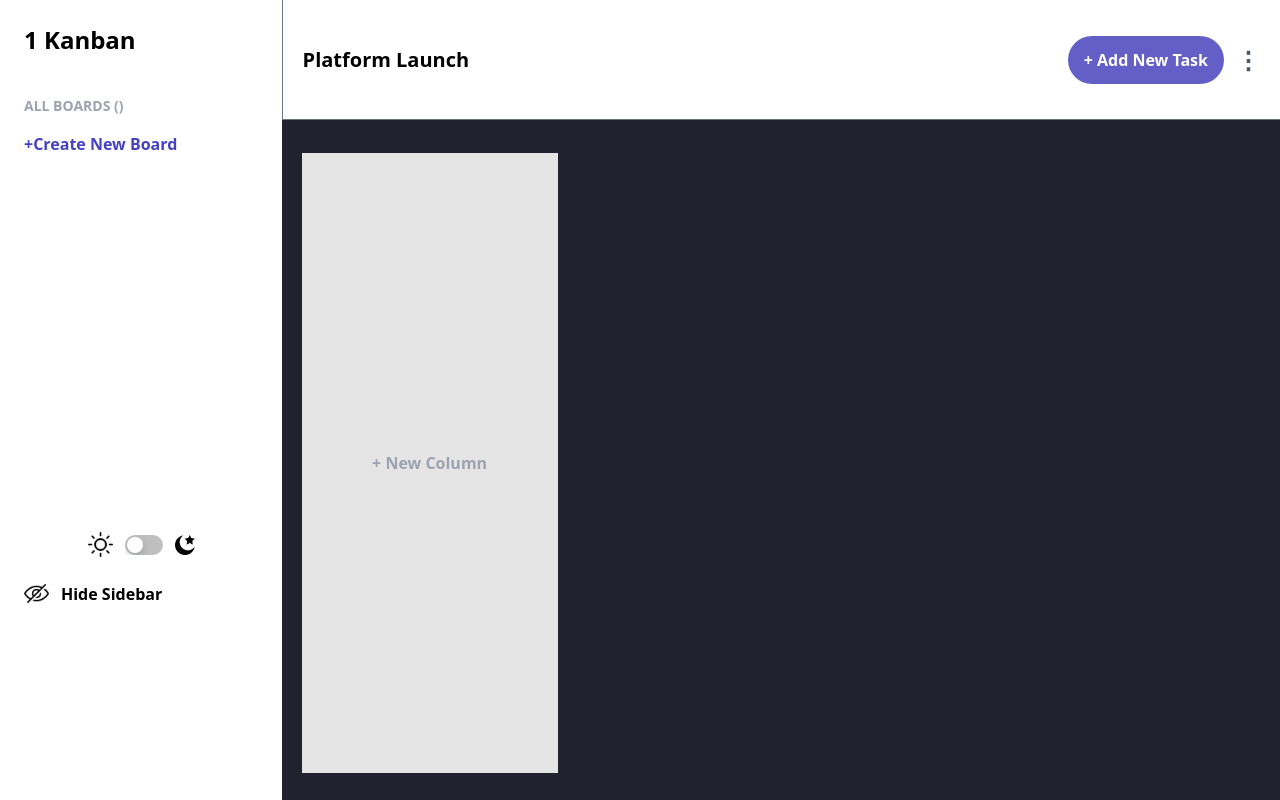
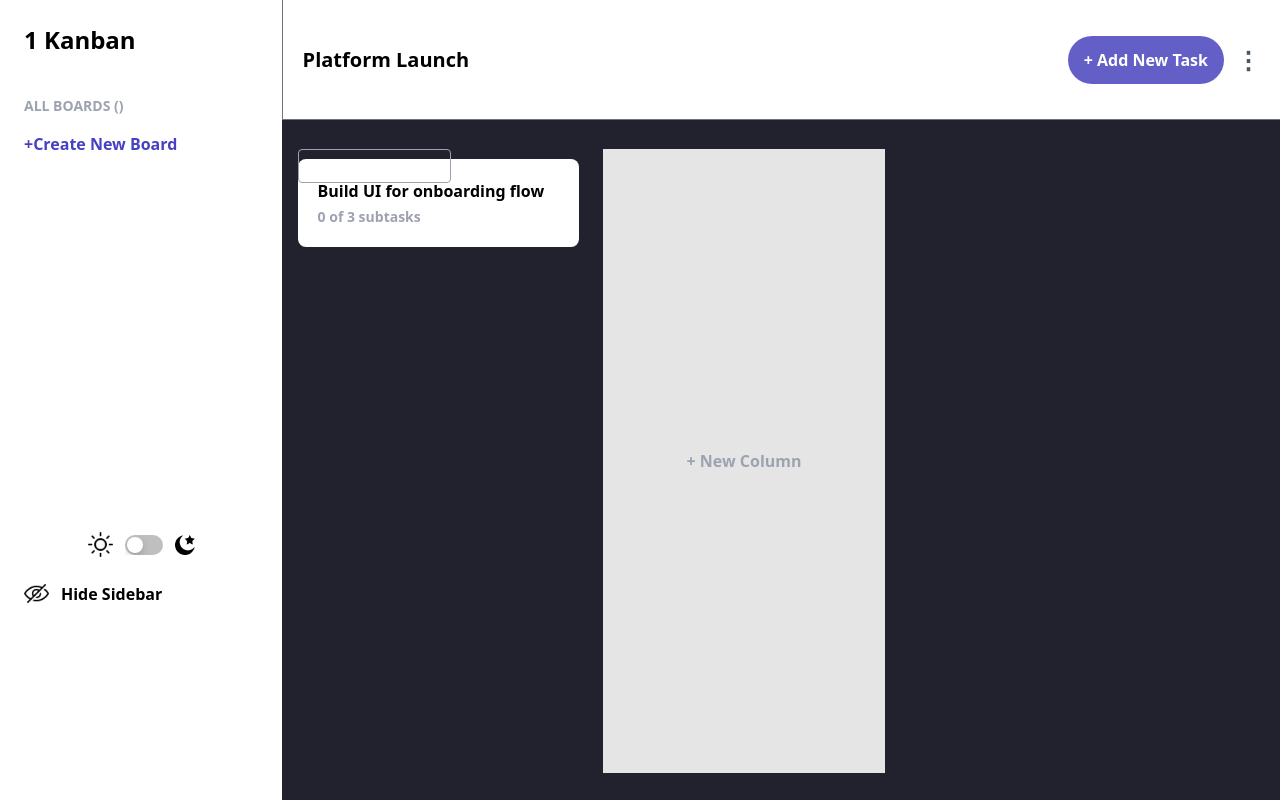
Before and after one commit to FelipeTDR31/TODO, a Next.js app in the folder frontend/: page /1 in a window 1280 px wide. Built offline with nearby package versions, Linux system fonts and the light colour scheme.

Commit message:
added column and task components and create task template

```diff
--- a/frontend/src/app/[user]/page.tsx
+++ b/frontend/src/app/[user]/page.tsx
@@ -6,11 +6,14 @@ import SunImg from "@/utils/images/sun.png";
 import MoonImg from "@/utils/images/moon.png";
 import HideImg from "@/utils/images/hide.png";
 import React, { useEffect, useState } from "react";
+import Column from "@/components/Column";
+import { Input } from "@/utils/Tags/Input";
 
 export default function UserPage({ params }: { params: { user: string } }) {
     const [mode, setMode] = useState<"light" | "dark">(
         typeof window !== "undefined" ? localStorage.getItem("theme") as ("light" | "dark") : "dark"
     );
+    const [showAddNewTask, setShowAddNewTask] = useState(false);
 
     const toggleMode = (e : any) => {
         const newMode = mode === "light" ? "dark" : "light";
@@ -94,7 +97,7 @@ export default function UserPage({ params }: { params: { user: string } }) {
             <div className={`cDiv font-bold flex items-center justify-between p-5 border-b border-l border-gray-500 w-[78vw] h-[15vh] ${mode === "dark" ? "bg-secondary-dark" : "bg-secondary-light"}`}>
                 <h1 className={`text-xl ${mode === "dark" ? "text-white" : "text-black"}`}>Platform Launch</h1>
                 <div className="flex gap-3 items-center">
-                    <button className="bg-button font-bold text-base p-3 px-4 rounded-3xl">+ Add New Task</button>
+                    <button className="bg-button font-bold text-base p-3 px-4 rounded-3xl" onClick={() => setShowAddNewTask(!showAddNewTask)}>+ Add New Task</button>
                     <div className="dropdown">
                         <button className="text-gray-600 text-2xl">&#8942;</button>
                         <div className="dropdown-content">
@@ -106,9 +109,52 @@ export default function UserPage({ params }: { params: { user: string } }) {
                 </div>
             </div>
 
-            <div className="main-content h-[80vh] pl-5 pt-5">
-                <button className={`h-full w-[20vw] font-bold ${mode === "dark" ? "text-gray-500 bg-[#24242F]" : "text-gray-400 bg-[#E5E5E5]"} hover:opacity-90`}>+ New Column</button>
+            <div className="main-content h-[80vh] pl-4 pt-4 flex gap-6">
+                <Column mode={mode} />
+                <button className={`h-full w-[22vw] font-bold ${mode === "dark" ? "text-gray-500 bg-[#24242F]" : "text-gray-400 bg-[#E5E5E5]"} hover:opacity-90`}>+ New Column</button>
             </div>
+
+          {
+            showAddNewTask ?
+            <div className={`flex flex-col p-5 gap-4 absolute top-[5vh] left-[35vw] w-[30vw] h-[90vh] z-10 rounded-md ${mode === "dark" ? "bg-secondary-dark" : "bg-secondary-light"}`}>
+              <h1 className={`font-semibold text-xl ${mode === "dark" ? "text-white" : "text-black"}`}>New Task</h1>
+              <form className="flex flex-col gap-3">
+                <div className="flex flex-col gap-2">
+                  <label htmlFor="title" className={`font-semibold text-sm ${mode === "dark" ? "text-white" : "text-black"}`}>Title</label>
+                  <Input placeholder="e.g: Take a coffee" type="text" id="title" name="title" className="w-full font-semibold" />
+                </div>
+
+                <div className="flex flex-col gap-2">
+                  <label htmlFor="description" className={`font-semibold text-sm ${mode === "dark" ? "text-white" : "text-black"}`}>Description</label>
+                  <textarea placeholder="e.g: Always good to take a break" name="description" id="description" rows={4} className="resize-none text-gray-400 text-sm p-2 rounded w-full input-border"></textarea>
+                </div>
+
+                <div className="flex flex-col gap-2">
+                  <label className={`font-semibold text-sm ${mode === "dark" ? "text-white" : "text-black"}`}>Subtasks</label>
+                  <div className="flex gap-4">
+                    <Input type="text" className="subtasks font-semibold text-sm w-full" name="subtasks" />
+                    <button className="text-gray-400 font-bold">X</button>
+                  </div>
+                  <button className="bg-button font-bold text-base p-2 rounded-3xl w-full">+ Add New Subtask</button>
+                </div>
+
+                <div className="flex flex-col gap-2">
+                  <label htmlFor="status" className={`font-semibold text-sm ${mode === "dark" ? "text-white" : "text-black"}`}>Status</label>
+                  <select name="status" id="status" className="w-full font-semibold input-border rounded p-1 text-gray-400">
+                    <option value="todo" className={`text-gray-400 font-semibold p-1 ${mode === "dark" ? "bg-secondary-dark" : "bg-secondary-light"}`}>To Do</option>
+                    <option value="inprogress" className={`text-gray-400 font-semibold p-1 ${mode === "dark" ? "bg-secondary-dark" : "bg-secondary-light"}`}>In Progress</option>
+                    <option value="done" className={`text-gray-400 font-semibold p-1 ${mode === "dark" ? "bg-secondary-dark" : "bg-secondary-light"}`}>Done</option>
+                  </select>
+                </div>
+                <button className="bg-button font-bold text-base p-2 rounded-3xl w-full">Create Task</button>
+              </form>
+            </div>
+            : null
+          }
+
+          {
+            showAddNewTask ?  <span className="absolute top-0 left-0 w-screen h-screen bg-black opacity-50" onClick={() => setShowAddNewTask(false)}></span> : null
+          }
         </main>
     );
 }
--- /dev/null
+++ b/frontend/src/components/Column.tsx
@@ -0,0 +1,32 @@
+import { Input } from '@/utils/Tags/Input';
+import { useState, useEffect } from 'react';
+import Task from './Task';
+
+export default function Column({mode} : {mode: 'light' | 'dark'}) {
+    const [input, setInput] = useState('');
+    const [title, setTitle] = useState('');
+
+    useEffect(() => {
+        function handleKeyDown(e : KeyboardEvent) {
+            if (e.key === 'Enter') {
+                setTitle(input);
+                setInput('');
+            }
+        }
+
+        document.addEventListener('keydown', handleKeyDown);
+
+        return () => {
+            document.removeEventListener('keydown', handleKeyDown);
+        };
+    }, [input]);
+
+    return (
+        <div className={`h-full w-[22vw]`}>
+            {title ? <h1 className={`font-bold text-lg flex items-center -mt-12 ${mode === 'dark' ? 'text-gray-400' : 'text-black'}`}><span className={`text-8xl mb-6`} style={{color: `#${Math.floor(Math.random() * 16777215).toString(16)}`}}>&#8226;</span>{title} {"()"}</h1> : <Input type="text" className='w-[12vw]' value={input} onChange={(e) => setInput(e.target.value)} />}
+            <div className={`w-full -mt-6 gap-6`}>
+                <Task mode={mode} />
+            </div>
+        </div>
+    )
+}
--- /dev/null
+++ b/frontend/src/components/Task.tsx
@@ -0,0 +1,12 @@
+'use client'
+
+export default function Task ({mode} : {mode: "light" | "dark"}) {
+
+    return (
+        <div className={`p-5 h-1/4 w-full flex flex-col gap-1 rounded-lg ${mode === "dark" ? "bg-secondary-dark" : "bg-secondary-light"}`}>
+            <h1 className={`font-semibold text-base ${mode === "dark" ? "text-white" : "text-black"}`}>Build UI for onboarding flow</h1>
+            <span className="text-gray-400 font-semibold text-sm"> 0 of 3 subtasks</span>
+
+        </div>
+    )
+}
```
